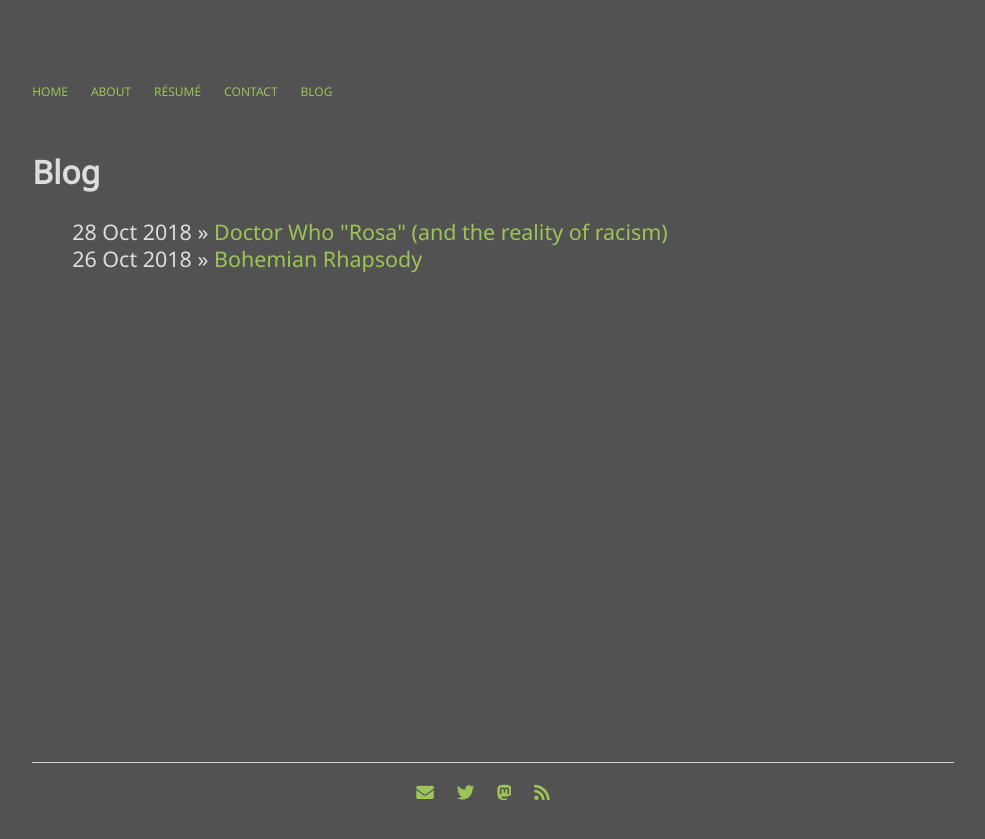
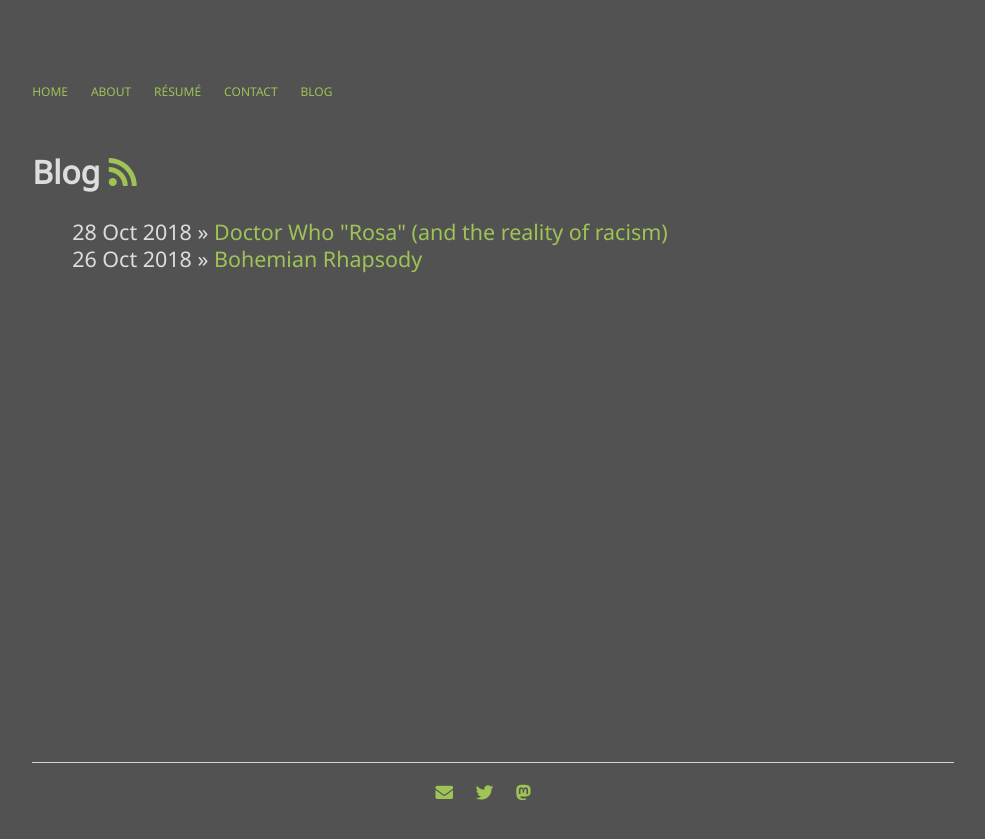
Before and after one commit to mstfacmly/mstfacmly.github.io, a Jekyll site: the page built from blog/index.html, in a window 1280 px wide. Shown: the top 839 px of the page, without its empty margins (147-1132 px from the left). Built offline with Jekyll 4.4.1, drawn with Linux system fonts in a browser that asks for light colours; nearby versions of some CDN libraries; some web fonts are replaced.

Commit message:
moved rss link from footer to blog title

```diff
--- a/_includes/footer.html
+++ b/_includes/footer.html
@@ -9,8 +9,8 @@
 			<!--li><a href="https://github.com/mstfacmly"><i class="fab fa-github"></i></a></li>
 			<li><a href="https://patreon.com/mstfacmly"><i class="fab fa-patreon"></i></a></li>
 			<li><a href="{{ site.medium }}"><i class="fab fa-medium"></i></a></li>
-			<li><a href="https://www.linkedin.com/in/moustafa-chamli-435b30b0/"><i class="fab fa-linkedin-in"></i></a></li-->
-			<li><a href="{{ site.rss }}"><i class="fas fa-rss"></i></a></li>
+			<li><a href="https://www.linkedin.com/in/moustafa-chamli-435b30b0/"><i class="fab fa-linkedin-in"></i></a></li>
+			<li><a href="{{ site.rss }}"><i class="fas fa-rss"></i></a></li-->
 		</ul>
 		</footer>
 </html>
--- a/blog/index.html
+++ b/blog/index.html
@@ -3,7 +3,7 @@ layout: default
 title: Blog
 ---
 
-	<h2>{{ page.title }} </h2>
+<h2>{{ page.title }} <a href="{{ site.rss }}"><i class="fas fa-rss"></i></a></h2>
 	<ul class="posts">
 
 		{% for post in site.posts %}
```
